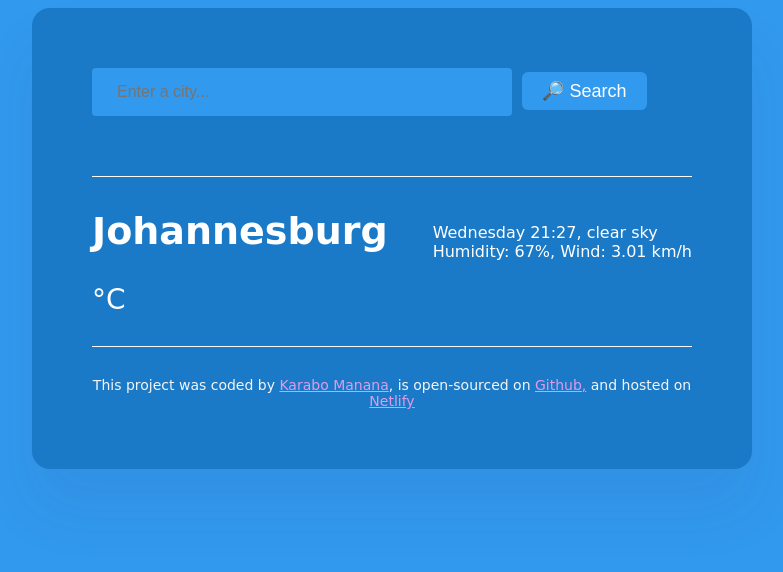
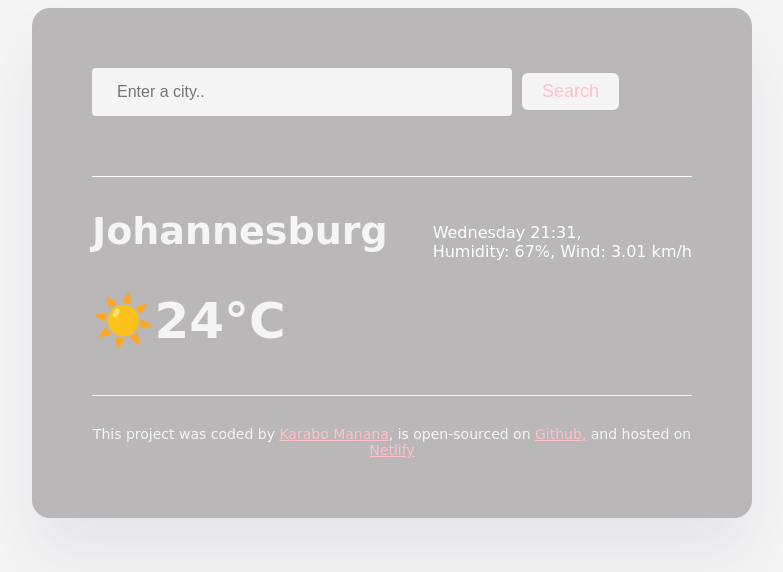
Before and after one commit to Lulama28/Weather-Page, a plain HTML site: page index.html in a window 1280 px wide. Shown: the whole page, without its empty margins (248-1031 px from the left). Drawn offline with nearby package versions, Linux system fonts and the light colour scheme.

Commit message:
fixing my search form

```diff
--- a/index.html
+++ b/index.html
@@ -10,24 +10,30 @@
 <body>
     <div class="weather-page">
     <header>
-        <form class="search-form" id="search-form">
-            <input type="search" placeholder="Enter a city..." required id="search-form-input" class="search-form-input">
-            <input type="button" value="🔎 Search" id="form-button" class="form-button">
-        </form>
+
+        <form id="search-form">
+            <input
+              type="search"
+              placeholder="Enter a city.."
+              required
+              class="search-input"
+              id="search-input"
+            />
+            <input type="submit" value="Search" class="search-button" />
+          </form>
     </header>
     <main>
         <div class="weather-details">
-            <h1 class="weather-city" id="current-city">Johannesburg</h1>
+            <h1 class="current-city" id="current-city">Johannesburg</h1>
             <p class="weather-information">
-                Wednesday 21:27, clear sky<br/>
+                <span id="current-date"></span><span id="current-time">, </span><span id="weather-description"> </span><br/>
+                <span id="description">Humidity: 67%, Wind: 3.01 km/h</span>
 
-                Humidity: 67%, Wind: 3.01 km/h
             </p>
         </div>
-        <div class="temperature-container">
-            <div id="icon"></div>
-            <div class="weather-temperature" id="temperature"></div>
-            <div class="weather-symbol">°C</div>
+        <div class="current-temperature">
+            <span class="current-temperature-icon">☀️</span><span class="current-temperature-value" id="current-temperature"
+              >24</span><span class="current-temperature-unit">°C</span>
         </div>
 
 
--- a/src/index.js
+++ b/src/index.js
@@ -1,20 +1,58 @@
 function search(event) {
   event.preventDefault();
-    let searchInputElement = document.querySelector("#search-form-input");
+  let searchInputElement = document.querySelector("#search-input");
   let city = searchInputElement.value;
   let apiKey = "210c20d975f9b48064aeo63e6381fbt6";
   let apiUrl = `https://api.shecodes.io/weather/v1/current?query=${city}&key=${apiKey}`;
 
   axios.get(apiUrl).then(displayTemperature);
+
 }
 
 function displayTemperature(response) {
-    console.log(response);
-    console.log(response.data.temperature.current);
+  let temperatureElement = document.querySelector("#current-temperature");
+  let temperature = Math.round(response.data.temperature.current);
+  let cityElement = document.querySelector("#current-city");
+  let descriptionElement = document.querySelector("#weather-description")
 
-    let temperatureElement = document.querySelector("#temperature");
-    let temperature = Math.round(response.data.temperature.current);
+  cityElement.innerHTML = response.data.city;
   temperatureElement.innerHTML = temperature;
-    let cityElement = document.querySelector("#current-city");
-    cityElement.innerHTML = response.data.city;
+  descriptionElement.innerHTML = response.data.condition.description
+
+  console.log(response.data.condition.description)
 }
+
+function formatDate(date) {
+  let minutes = date.getMinutes();
+  let hours = date.getHours();
+  let day = date.getDay();
+
+  if (minutes < 10) {
+    minutes = `0${minutes}`;
+  }
+
+  if (hours < 10) {
+    hours = `0${hours}`;
+  }
+
+  let days = [
+    "Sunday",
+    "Monday",
+    "Tuesday",
+    "Wednesday",
+    "Thursday",
+    "Friday",
+    "Saturday",
+  ];
+
+  let formattedDay = days[day];
+  return `${formattedDay} ${hours}:${minutes}`;
+}
+
+let searchForm = document.querySelector("#search-form");
+searchForm.addEventListener("submit", search);
+
+let currentDateELement = document.querySelector("#current-date");
+let currentDate = new Date();
+
+currentDateELement.innerHTML = formatDate(currentDate);
--- a/src/styles.css
+++ b/src/styles.css
@@ -1,10 +1,10 @@
 body{
-    background-color: rgb(49, 153, 238);
+    background-color: whitesmoke;
     font-family:cursive
 }
 
 .weather-page{
-    background: rgb(27, 122, 199);
+    background: rgb(185, 183, 183);
     margin: 0 auto;
     max-width: 600px;
     box-shadow: 0 40px 60px rgba(65, 50, 100, 0.08);
@@ -14,7 +14,7 @@ body{
 }
 
 a{
-    color: rgb(225, 154, 231);
+    color: pink;
 }
 
 header{
@@ -22,9 +22,9 @@ header{
     padding: 0 0 60px 0;
 }
 
-.form-button{
-    background: rgb(49, 153, 238);
-    color: white;
+.search-button{
+    background:  whitesmoke;
+    color: pink;
     padding: 8px 20px;
     border: none;
     font-size: 18px;
@@ -32,11 +32,11 @@ header{
     border-radius: 6px;
 
 }
-.search-form-input{
-    background-color: rgb(49, 153, 238);
+.search-input{
+    background-color: whitesmoke;
   border: none;
   border-radius: 4px;
-  color: white;
+  color: pink;
   width: 70%;
   font-size: 16px;
   padding: 15px 25px;
@@ -50,14 +50,15 @@ main{
     justify-content: space-between;
 }
 
-.weather-city{
+.current-city{
+  color: whitesmoke;
     margin: 0;
   font-size: 38px;
   line-height: 48px;
 }
 
 .weather_information{
-    font-size: 16px;
+    font-size: 50px;
   color: rgba(39, 33, 66, 0.4);
   line-height: 24px;
   font-weight: 500;
@@ -72,10 +73,11 @@ main{
 
 }
 
-.weather-temperature{
-    font-size: 88px;
+.current-temperature{
+    font-size: 50px;
   line-height: 88px;
   font-weight: bold;
+  color: whitesmoke;
 }
 
 .weather-symbol{
```
Lines whose indentation alone changed are shown as unchanged.
